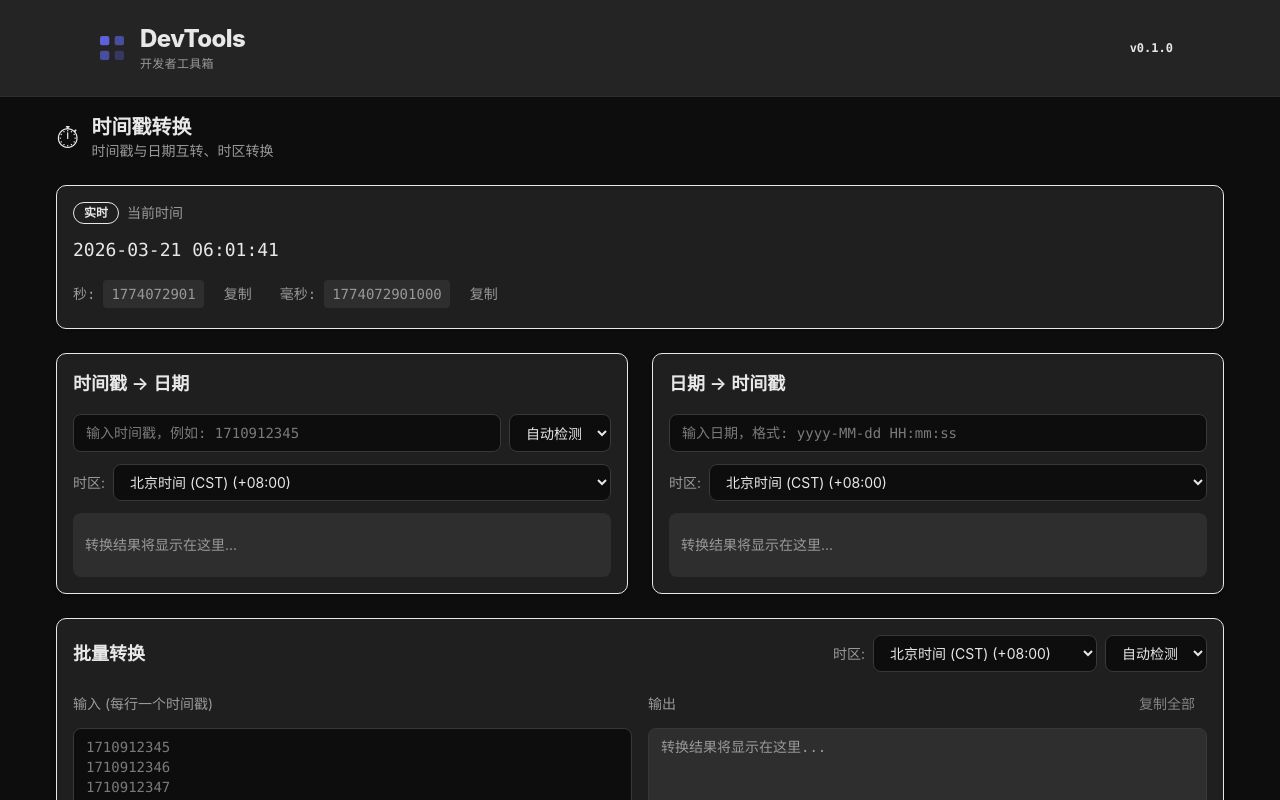
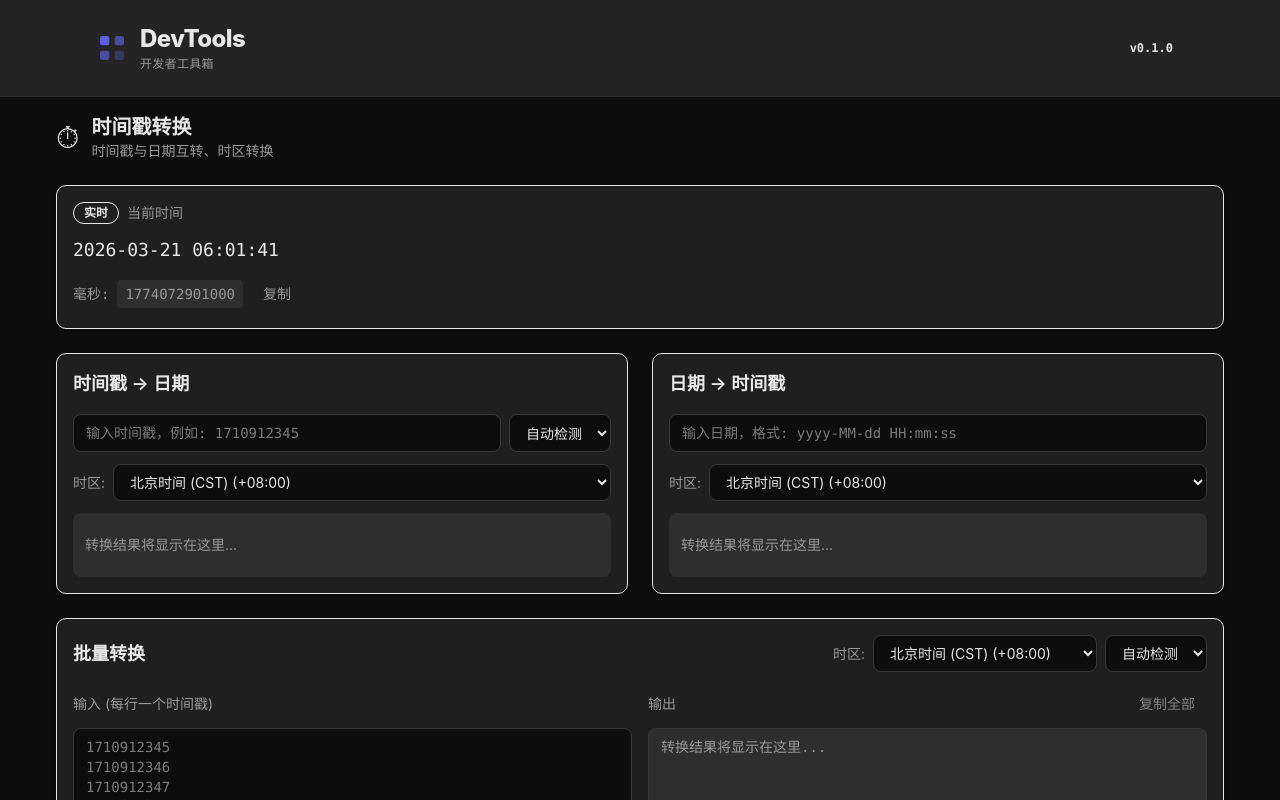
Before and after one commit to phycholee/dev-tools, a Vue app: page /timestamp-converter in a window 1280 px wide. Shown: the top 800 px of the page. Built offline with nearby package versions, Linux system fonts and the light colour scheme.

Commit message:
fix(timestamp): remove seconds, keep only milliseconds display

```diff
--- a/src/tools/timestamp-converter/TimestampConverter.vue
+++ b/src/tools/timestamp-converter/TimestampConverter.vue
@@ -17,21 +17,12 @@
           <span class="text-sm text-muted-foreground">当前时间</span>
         </div>
         <div class="font-mono text-lg select-all">{{ currentTimeFormatted }}</div>
-        <div class="flex flex-col sm:flex-row gap-4 font-mono text-sm text-muted-foreground">
-          <div class="flex items-center gap-2">
-            <span>秒:</span>
-            <code class="bg-muted px-2 py-1 rounded select-all">{{ currentTimestamp.seconds }}</code>
-            <Button variant="ghost" size="sm" @click="copyToClipboard(String(currentTimestamp.seconds))">
-              复制
-            </Button>
-          </div>
-          <div class="flex items-center gap-2">
+        <div class="flex items-center gap-2 font-mono text-sm text-muted-foreground">
           <span>毫秒:</span>
           <code class="bg-muted px-2 py-1 rounded select-all">{{ currentTimestamp.milliseconds }}</code>
           <Button variant="ghost" size="sm" @click="copyToClipboard(String(currentTimestamp.milliseconds))">
             复制
           </Button>
-          </div>
         </div>
       </div>
     </Card>
@@ -118,21 +109,12 @@
 
           <!-- Fixed height output area -->
           <div class="p-3 rounded-md h-16 flex items-center bg-muted">
-            <div v-if="dateToTimestampResult" class="w-full flex flex-col gap-1 font-mono text-sm">
-              <div class="flex items-center justify-between">
-                <span class="text-muted-foreground">秒:</span>
-                <span class="select-all">{{ dateToTimestampResult.seconds }}</span>
-                <Button variant="ghost" size="sm" @click="copyToClipboard(String(dateToTimestampResult.seconds))">
-                  复制
-                </Button>
-              </div>
-              <div class="flex items-center justify-between">
+            <div v-if="dateToTimestampResult" class="w-full flex items-center justify-between font-mono text-sm">
               <span class="text-muted-foreground">毫秒:</span>
               <span class="select-all">{{ dateToTimestampResult.milliseconds }}</span>
               <Button variant="ghost" size="sm" @click="copyToClipboard(String(dateToTimestampResult.milliseconds))">
                 复制
               </Button>
-              </div>
             </div>
             <span v-else class="w-full text-muted-foreground text-sm">转换结果将显示在这里...</span>
           </div>
```
Lines whose indentation alone changed are shown as unchanged.
